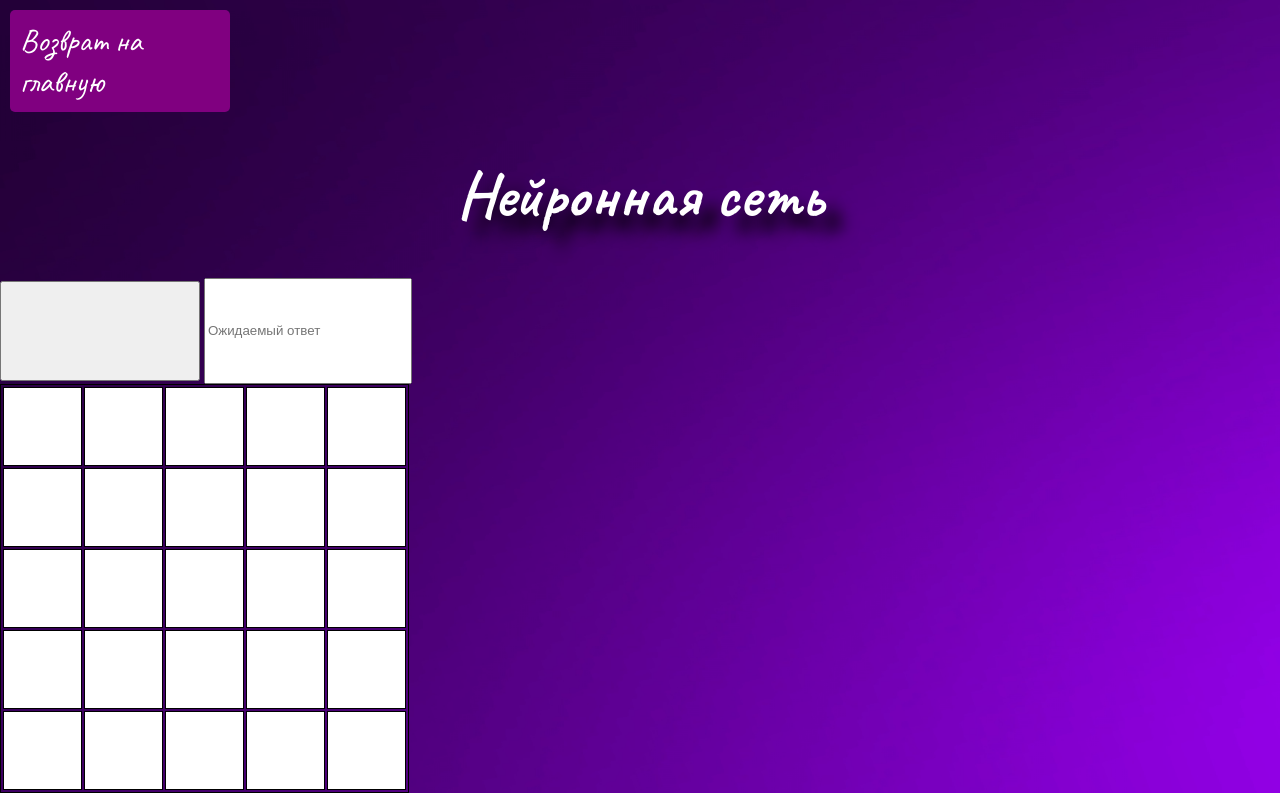
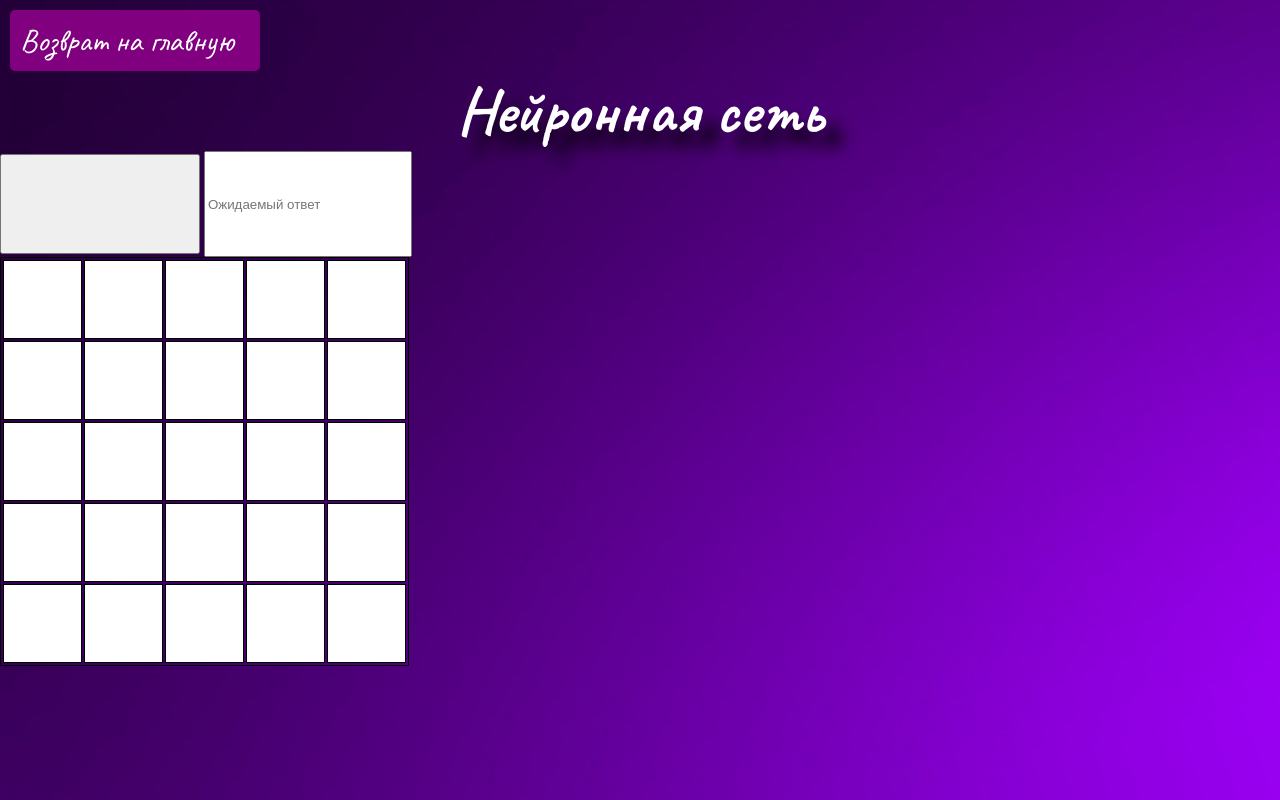
Before and after one commit to VitaANDCode/Module-6-Repository, a plain HTML site: page neural.html in a window 1280 px wide. Drawn offline with Linux system fonts and the light colour scheme.

Commit message:
review css + style

```diff
--- a/css/ant.css
+++ b/css/ant.css
@@ -9,6 +9,7 @@ body {
 #background {
 	width: 100%;
 	height: 100%;
+
 	position: fixed;
 	left: 0px;
 	top: 0px;
@@ -23,25 +24,29 @@ body {
 main {
 	width: 100%;
 	height: 100%;
+
+	margin-bottom: 30px;
 }
 
 .main-header {
 	font-size: 64px;
-	text-align: center;
 	color: white;
 	text-shadow: 16px 16px 16px #000;
+
+	text-align: center;
 }
 
-#canvas {
+#paint_place {
+	border: 7px solid black;
+
 	display: block;
 	margin: 0 auto;
-
-	border: 7px solid black;
 }
 
 .canvas_buttons {
+	text-align: center;
+
 	margin-top: 5vh;
-	text-align: center;
 }
 
 .canvas_button {
@@ -57,8 +62,6 @@ main {
 	padding-left: 25px;
 	padding-right: 25px;
 	margin-left: 20px;
-
-
 }
 
 .canvas_button:hover {
@@ -72,16 +75,17 @@ main {
 }
 
 .return_container {
+	background-color: purple;
+	width: 230px;
+	border-radius: 5px;
+	transition: 0.2s linear;
+
 	margin-top: 10px;
 	margin-left: 10px;
-	background-color: purple;
-	width: 230px;
 	padding-top: 10px;
 	padding-left: 10px;
 	padding-right: 10px;
 	padding-bottom: 10px;
-	border-radius: 5px;
-	transition: 0.2s linear;
 }
 
 .return_container:hover {
--- a/css/astar.css
+++ b/css/astar.css
@@ -9,6 +9,7 @@ body {
 #background {
 	width: 100%;
 	height: 100%;
+
 	position: fixed;
 	left: 0px;
 	top: 0px;
@@ -74,10 +75,10 @@ td:hover {
 	border-radius: 5px;
 	background: purple;
 	color: #fff;
-	padding: 8px 16px;
 	font-size: 16px;
 	transition: 0.2s linear;
 
+	padding: 8px 16px;
 	padding-left: 15px;
 	padding-right: 15px;
 	margin-left: 5px;
@@ -101,7 +102,6 @@ td:hover {
 .control-input {
   height: 19px;
 	width: 170px;
-
   font-family: inherit;
   font-size: 1rem;
   font-weight: 400;
--- a/css/cluster-algorithm.css
+++ b/css/cluster-algorithm.css
@@ -9,6 +9,7 @@ body {
 #background {
 	width: 100%;
 	height: 100%;
+
 	position: fixed;
 	left: 0px;
 	top: 0px;
@@ -51,10 +52,10 @@ main {
 	border-radius: 5px;
 	background: purple;
 	color: #fff;
-	padding: 8px 16px;
 	font-size: 16px;
 	transition: 0.2s linear;
 
+	padding: 8px 16px;
 	padding-left: 25px;
 	padding-right: 25px;
 	margin-left: 20px;
@@ -73,7 +74,6 @@ main {
 .canvas-input {
   height: 19px;
 	width: 170px;
-  padding: 0.375rem 0.75rem;
   font-family: inherit;
   font-size: 1rem;
   font-weight: 400;
@@ -85,20 +85,22 @@ main {
   border-radius: 0.25rem;
   transition: border-color 0.15s ease-in-out, box-shadow 0.15s ease-in-out;
 
+	padding: 0.375rem 0.75rem;
 	margin-left: 20px;
 }
 
 .return_container {
-	margin-top: 10px;
-	margin-left: 10px;
 	background-color: purple;
 	width: 230px;
+	transition: 0.2s linear;
+
 	padding-top: 10px;
 	padding-left: 10px;
 	padding-right: 10px;
 	padding-bottom: 10px;
 	border-radius: 5px;
-	transition: 0.2s linear;
+	margin-top: 10px;
+	margin-left: 10px;
 }
 
 .return_container:hover {
--- a/css/genet.css
+++ b/css/genet.css
@@ -9,6 +9,7 @@ body {
 #background {
 	width: 100%;
 	height: 100%;
+
 	position: fixed;
 	left: 0px;
 	top: 0px;
@@ -23,6 +24,8 @@ body {
 main {
 	width: 100%;
 	height: 100%;
+
+	margin-bottom: 30px;
 }
 
 .main-header {
@@ -33,16 +36,17 @@ main {
 }
 
 .return_container {
+	background-color: purple;
+	width: 230px;
+	border-radius: 5px;
+	transition: 0.2s linear;
+
 	margin-top: 10px;
 	margin-left: 10px;
-	background-color: purple;
-	width: 230px;
 	padding-top: 10px;
 	padding-left: 10px;
 	padding-right: 10px;
 	padding-bottom: 10px;
-	border-radius: 5px;
-	transition: 0.2s linear;
 }
 
 .return_container:hover {
@@ -55,17 +59,18 @@ main {
 	font-size: 32px;
 }
 
-#canvas
+#paint_place
 {
 	display: block;
+	border: 7px solid black;
+
 	margin: 0 auto;
-
-	border: 7px solid black;
 }
 
 .canvas_buttons {
+	text-align: center;
+
 	margin-top: 5vh;
-	text-align: center;
 }
 
 .canvas_button {
--- a/css/neural.css
+++ b/css/neural.css
@@ -1,16 +1,24 @@
+* {
+	margin: 0;
+}
+
 body {
-	margin: 0;
 	font-family: 'Caveat', cursive;
+}
 
-	background-image: url("../img/background.jpg");
+#background {
+	width: 100%;
+	height: 100%;
 
-	-moz-background-size: 100%; /* Firefox 3.6+ */
-	-webkit-background-size: 100%; /* Safari 3.1+ и Chrome 4.0+ */
-	-o-background-size: 100%; /* Opera 9.6+ */
-	background-size: 100%; /* Современные браузеры */
-	background-image: url("../img/background.jpg");
-	background-size: cover;
-	background-repeat: no-repeat;
+	position: fixed;
+	left: 0px;
+	top: 0px;
+	z-index: -1;
+}
+
+.stretch {
+	width:100%;
+	height:100%;
 }
 
 main {
@@ -39,16 +47,17 @@ input {
 }
 
 .return_container {
-	margin-top: 10px;
-	margin-left: 10px;
 	background-color: purple;
-	width: 25vh;
+	width: 230px;
+	border-radius: 5px;
+	transition: 0.2s linear;
+
 	padding-top: 10px;
 	padding-left: 10px;
 	padding-right: 10px;
 	padding-bottom: 10px;
-	border-radius: 5px;
-	transition: 0.2s linear;
+	margin-top: 10px;
+	margin-left: 10px;
 }
 
 .return_container:hover {
--- a/css/treedec.css
+++ b/css/treedec.css
@@ -1,16 +1,24 @@
+* {
+	margin: 0;
+}
+
 body {
-	margin: 0;
 	font-family: 'Caveat', cursive;
+}
 
-	background-image: url("../img/background.jpg");
+#background {
+	width: 100%;
+	height: 100%;
 
-	-moz-background-size: 100%; /* Firefox 3.6+ */
-	-webkit-background-size: 100%; /* Safari 3.1+ и Chrome 4.0+ */
-	-o-background-size: 100%; /* Opera 9.6+ */
-	background-size: 100%; /* Современные браузеры */
-	background-image: url("../img/background.jpg");
-	background-size: cover;
-	background-repeat: no-repeat;
+	position: fixed;
+	left: 0px;
+	top: 0px;
+	z-index: -1;
+}
+
+.stretch {
+	width:100%;
+	height:100%;
 }
 
 main {
@@ -26,16 +34,17 @@ main {
 }
 
 .return_container {
-	margin-top: 10px;
-	margin-left: 10px;
 	background-color: purple;
-	width: 25vh;
+	width: 230px;
+	transition: 0.2s linear;
+
 	padding-top: 10px;
 	padding-left: 10px;
 	padding-right: 10px;
 	padding-bottom: 10px;
 	border-radius: 5px;
-	transition: 0.2s linear;
+	margin-top: 10px;
+	margin-left: 10px;
 }
 
 .return_container:hover {
--- a/js/ant.js
+++ b/js/ant.js
@@ -19,7 +19,7 @@ var opportunityToDrawPoints = true;
 
 var intervalId;
 
-var canvas = document.getElementById("canvas");
+var canvas = document.getElementById("paint_place");
 var ctx = canvas.getContext('2d');
 ctx.fillStyle = "white";
 ctx.fillRect(0, 0, canvas.width, canvas.height);
--- a/js/genet.js
+++ b/js/genet.js
@@ -34,7 +34,7 @@ let intervalId;
 
 const launch_button = document.getElementById("launch_button");
 const clear_btn = document.getElementById("clear_btn");
-const canvas = document.getElementById("canvas");
+const canvas = document.getElementById("paint_place");
 const ctx = canvas.getContext('2d');
 ctx.fillStyle = "white";
 ctx.fillRect(0, 0, canvas.width, canvas.height);
--- a/neural.html
+++ b/neural.html
@@ -1,23 +1,22 @@
 <!DOCTYPE html>
 <html lang="ru">
 <head>
-	<!-- Кодировка -->
 	<meta charset="UTF-8">
-	<!-- Стили-->
 	<link rel="stylesheet" href="css/neural.css">
-	<!-- Иконка сайта-->
   <link rel="shortcut icon" href="img/icon.ico" type="image/x-icon">
-	<!-- Подключение шрифтов -->
 	<link rel="preconnect" href="https://fonts.googleapis.com">
 	<link rel="preconnect" href="https://fonts.gstatic.com" crossorigin>
 	<link href="https://fonts.googleapis.com/css2?family=Caveat:wght@400;700&display=swap" rel="stylesheet">
 	<meta name="description" content="Module 6. Web-developing.">
 	<meta name="keywords" content="html, webdev, site, css, js, algorithms">
 	<meta name="author" content="Belozerov Vyacheslav, Modin Aleksandr, Nizamutdinov Victor">
-	<!-- Вкладка -->
   <title>Module 6 | Neural network</title>
 </head>
 <body>
+	<div id="background">
+		<img src="img/background.jpg" class="stretch" alt="" />
+	</div>
+
 	<div class="return_container">
 		<a href="index.html" class="return_button">Возврат на главную</a>
 	</div>
```
Also changed, not shown: ant.html (+1 -6 lines), genet.html (+1 -6 lines), index.html (+0 -4 lines), treedec.html (+4 -5 lines).
